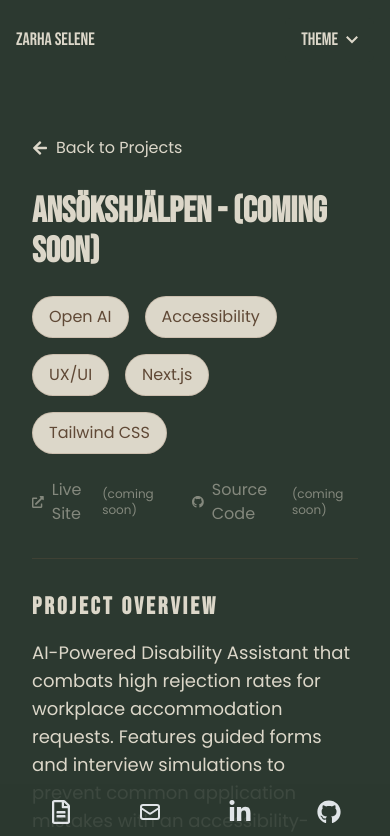
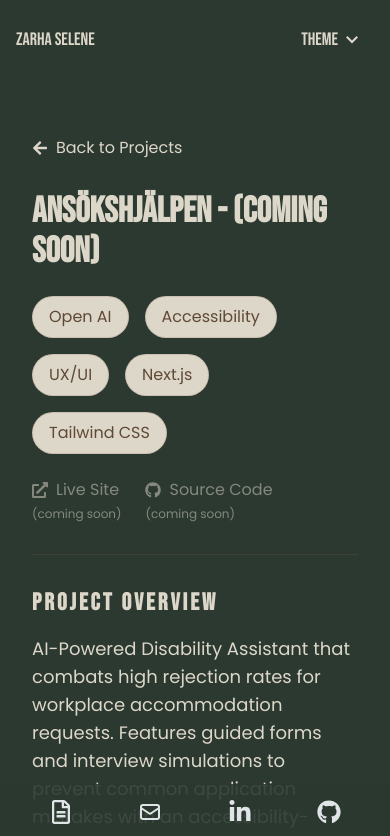
Before and after one commit to zarhaselene/portfolio, a Next.js app: page /projects/ansokshjalpen in a window 390 px wide. Shown: the top 836 px of the page. Built offline with nearby package versions, Linux system fonts and the light colour scheme.

Commit message:
Improve layout of project link display: adjust flex properties and structure for better responsiveness

```diff
--- a/src/app/projects/[slug]/page.jsx
+++ b/src/app/projects/[slug]/page.jsx
@@ -63,9 +63,12 @@
     } else {
       return (
         <span
-          className={`inline-flex items-center text-base-content/50 ${className}`}
+          className={`flex flex-col space-y-1 md:flex-row md:items-center text-base-content/50 ${className}`}
         >
-          {icon} {text} <span className="ml-1 text-xs">(coming soon)</span>
+          <div className="flex items-center">
+            {icon} {text}
+          </div>
+          <span className="md:ml-1 text-xs">(coming soon)</span>
         </span>
       );
     }
```
